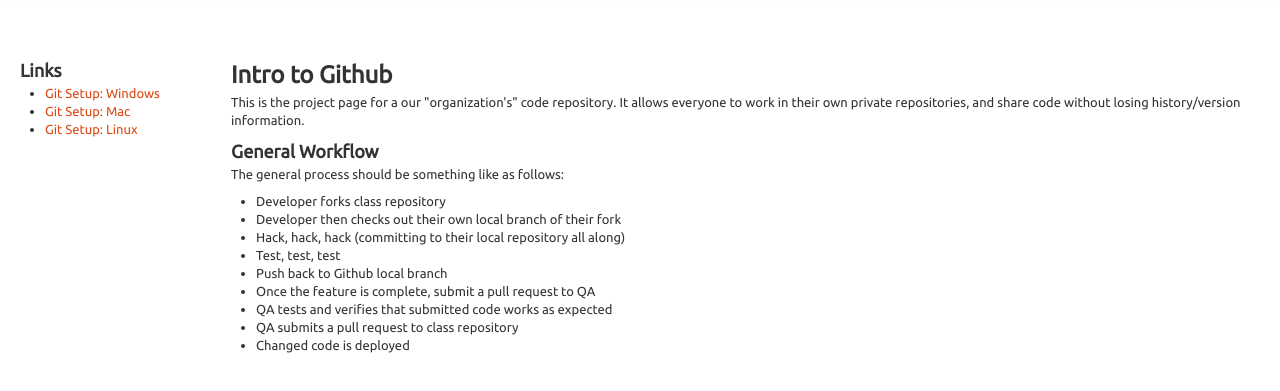
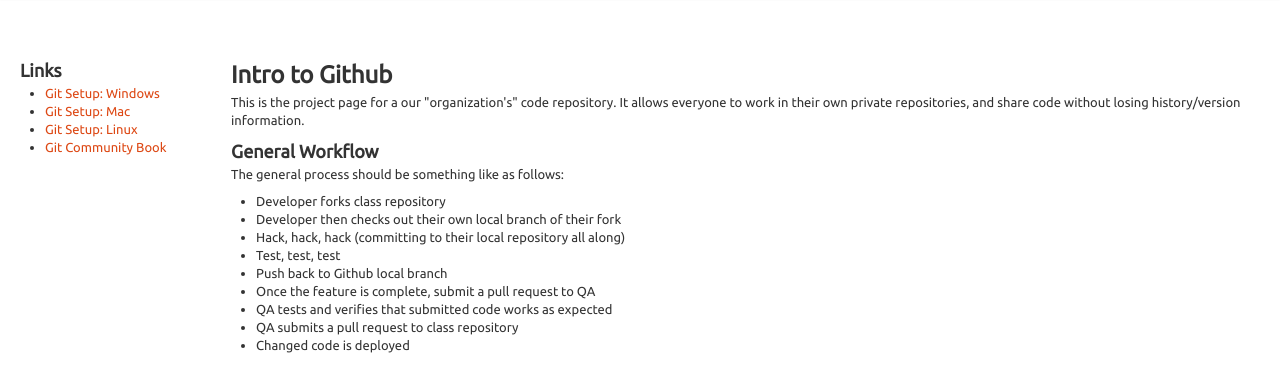
Before and after one commit to CSC495/csc495.github.com, a plain HTML site: page index.html in a window 1280 px wide. Shown: the part 43-434 px from the top of the page. Drawn offline with Linux system fonts and the light colour scheme.

Commit message:
Add link to Git Community Book

```diff
--- a/index.html
+++ b/index.html
@@ -26,6 +26,7 @@
 					<li><a href="http://help.github.com/win-set-up-git/">Git Setup: Windows</a>
 					<li><a href="http://help.github.com/mac-set-up-git/">Git Setup: Mac</a>
 					<li><a href="http://help.github.com/linux-set-up-git/">Git Setup: Linux</a>
+                    <li><a href="http://book.git-scm.com/">Git Community Book</a>
 				</ul>
 			</div>
 		<div class="span10">
```
